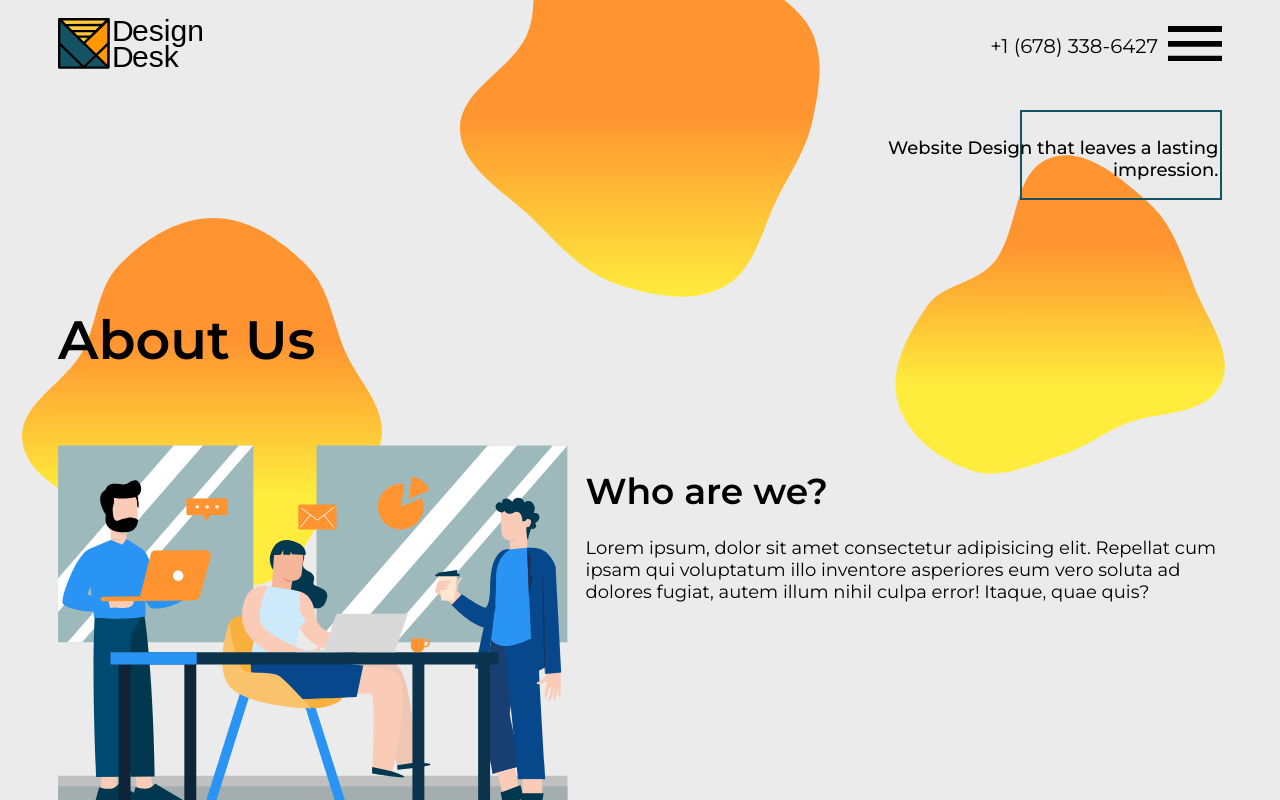
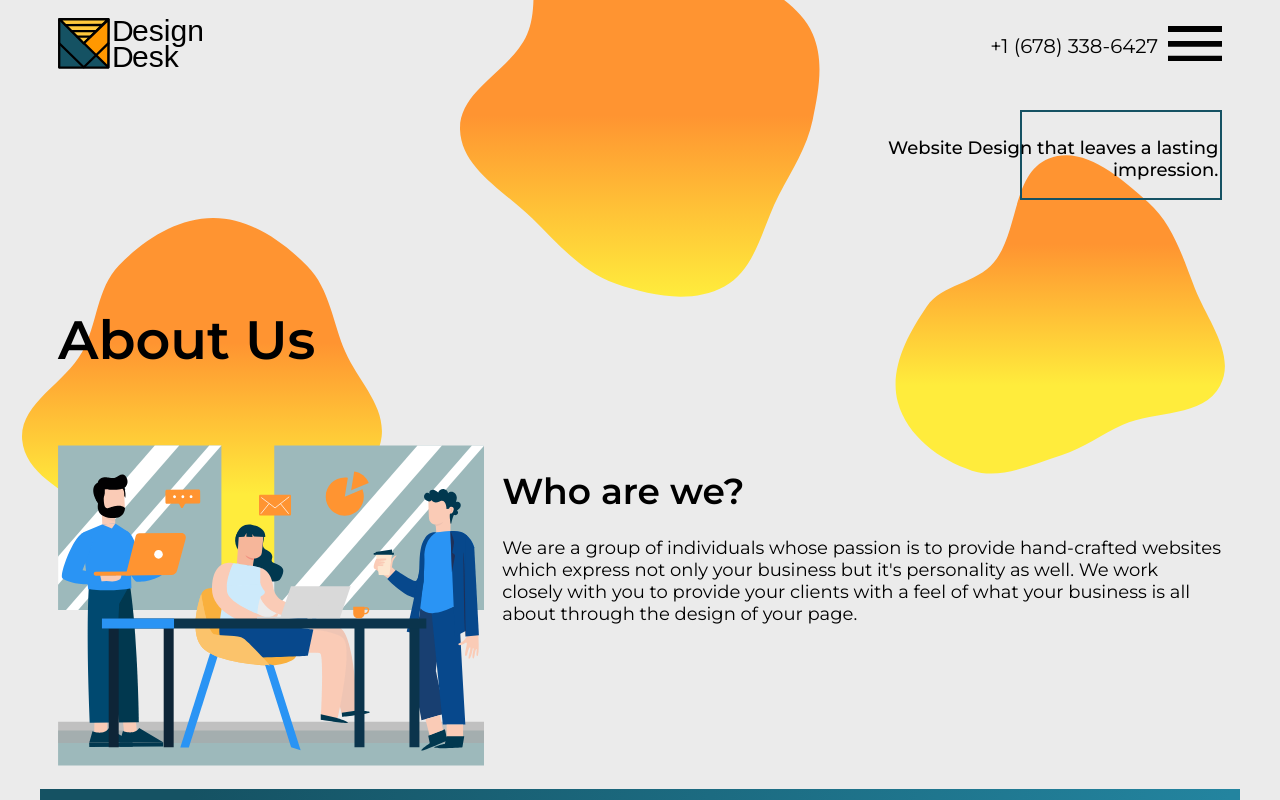
Before and after one commit to andresnew00/DesignDeskWebsite, a React (Create React App) app: page /about in a window 1280 px wide. Shown: the top 800 px of the page. Built offline with nearby package versions, Linux system fonts and the light colour scheme.

Commit message:
text added for website, logo now goes home

```diff
--- a/src/components/Footer.js
+++ b/src/components/Footer.js
@@ -2,13 +2,16 @@ import React from "react";
 import { ReactComponent as Logo } from "../assets/logo.svg";
 import { ReactComponent as FacebookLogo } from "../assets/facebook-icon.svg";
 import { ReactComponent as InstagramLogo } from "../assets/instagram-icon.svg";
+import { Link } from "react-router-dom";
 
 function Footer() {
   return (
     <div className="footer-wrapper">
       <div className="top-container">
         <div className="logo">
-          <Logo />
+          <Link to={`${process.env.PUBLIC_URL}/`}>
+            <Logo />
+          </Link>
         </div>
         <ul>
           <li>
--- a/src/components/HireUsForm.js
+++ b/src/components/HireUsForm.js
@@ -12,10 +12,9 @@ export default function HireUsForm() {
           </div>
           <div className="under-icon">
             <p>
-              Lorem ipsum dolor sit, amet consectetur adipisicing elit. Cum
-              obcaecati quam assumenda maxime{" "}
+              If you have any questions or would like to get a quote please send us a message.{" "}
             </p>
-            <p>Shorter text in here</p>
+            <p>We need your email to reach you back</p>
           </div>
           <div className="triangle-separator">
             <Triangle />
--- a/src/components/Navbar.js
+++ b/src/components/Navbar.js
@@ -8,7 +8,9 @@ function Navbar() {
     <header>
       <div className="navbar-wrapper">
         <div className="logo">
-          <Logo />
+          <Link to={`${process.env.PUBLIC_URL}/`}>
+            <Logo />
+          </Link>
         </div>
         <div className="phoneNburger">
           <div className="phoneNumber">+1 (678) 338-6427</div>
--- a/src/components/WhoWeAre.js
+++ b/src/components/WhoWeAre.js
@@ -11,9 +11,11 @@ export default function WhoWeAre() {
         <div className="text-section">
           <h1>Who are we?</h1>
           <p>
-            Lorem ipsum, dolor sit amet consectetur adipisicing elit. Repellat
-            cum ipsam qui voluptatum illo inventore asperiores eum vero soluta
-            ad dolores fugiat, autem illum nihil culpa error! Itaque, quae quis?
+            We are a group of individuals whose passion is to provide
+            hand-crafted websites which express not only your business but it's
+            personality as well. We work closely with you to provide your
+            clients with a feel of what your business is all about through the
+            design of your page.
           </p>
         </div>
       </div>
--- a/src/components/WhyUs.js
+++ b/src/components/WhyUs.js
@@ -5,12 +5,11 @@ function WhyUs() {
     <div className="why-wrapper">
       <div className="rectangle-container">
         <div className="top-white-rectangle">
-          <h2>Why us</h2>
+          <h2>Why us?</h2>
           <p>
-            Lorem ipsum dolor sit amet consectetur, adipisicing elit. Blanditiis
-            laborum rerum hic amet quos natus tempora animi, illo neque totam
-            rem perferendis quia excepturi assumenda beatae soluta recusandae
-            qui quam!
+            At Design Desk we have a passion for developing products that are creative, easy to use, and personal.
+            We work closely with our clients to provide the best balance of user experience and creativity your
+            project can have to show people what your business is all about.
           </p>
           <div className="bottom-blue-rectangle"></div>
         </div>
```
Also changed, not shown: 17 other files (tests, documents, lock files or other folders).
